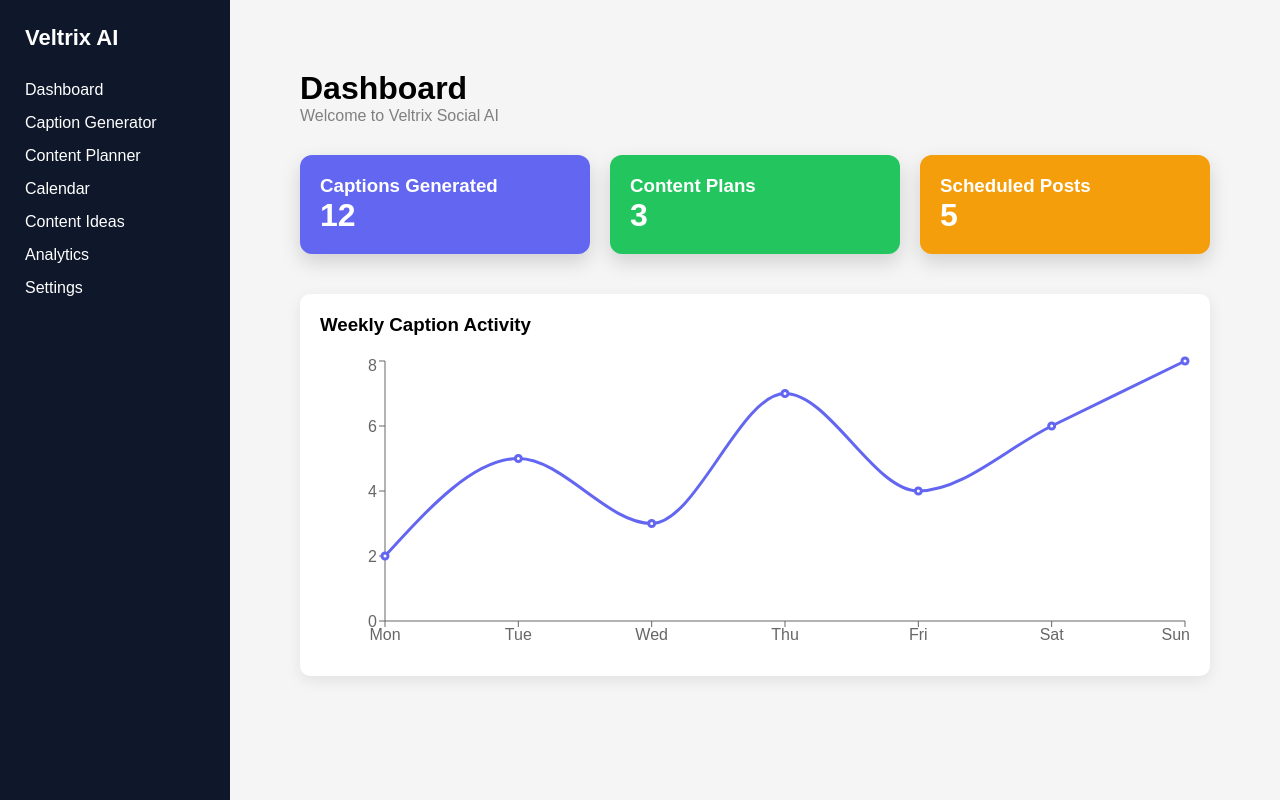
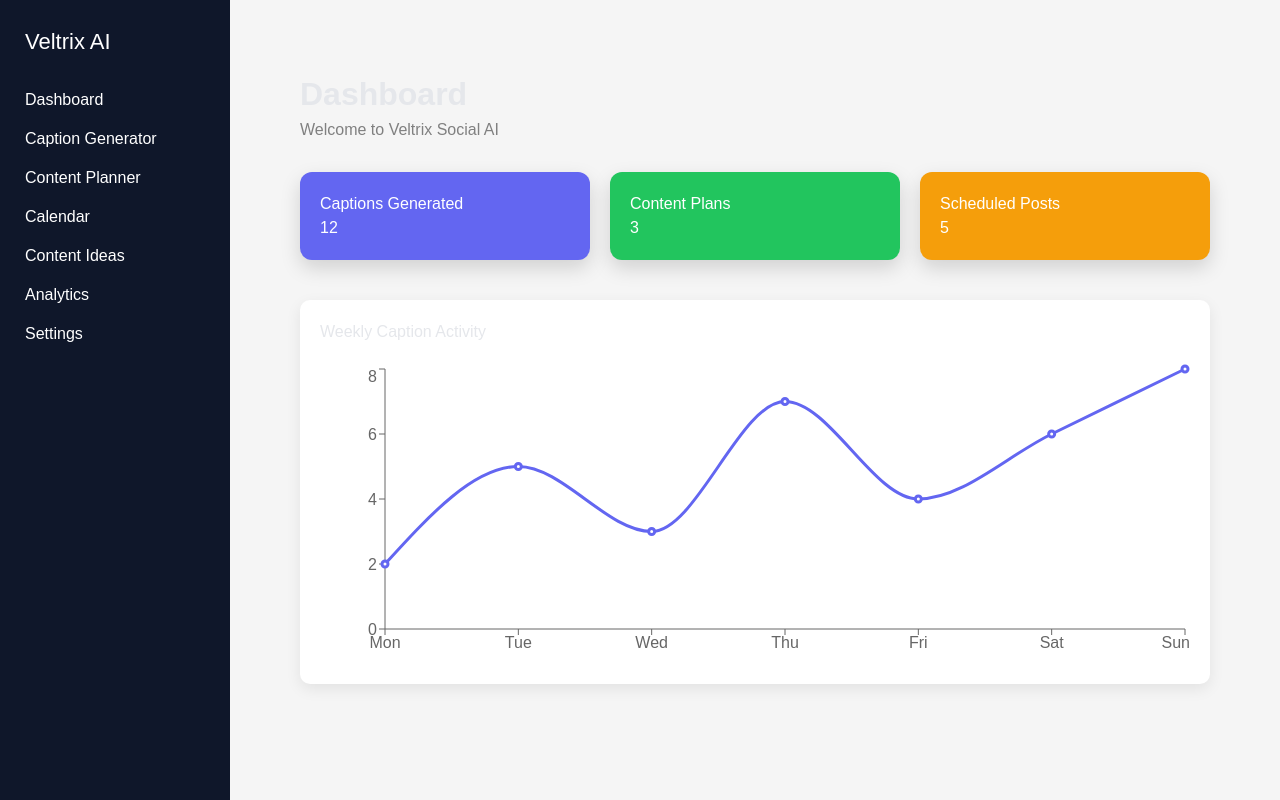
Before and after one commit to syedfaraz0099-sketch/veltrix-social-ai, a Next.js app in the folder frontend/: page /dashboard in a window 1280 px wide. Built offline with nearby package versions, Linux system fonts and the light colour scheme.

Commit message:
Update globals.css

```diff
--- a/frontend/app/globals.css
+++ b/frontend/app/globals.css
@@ -1,124 +1,67 @@
-*{
-margin:0;
-padding:0;
-box-sizing:border-box;
-font-family:Arial, Helvetica, sans-serif;
+@tailwind base;
+@tailwind components;
+@tailwind utilities;
+
+/* Global Reset */
+* {
+  box-sizing: border-box;
+  padding: 0;
+  margin: 0;
 }
 
-/* DASHBOARD LAYOUT */
-
-.dashboard-container{
-display:flex;
-min-height:100vh;
+/* Body styling */
+body {
+  background-color: #0f172a;
+  color: #e5e7eb;
+  font-family: ui-sans-serif, system-ui, -apple-system, BlinkMacSystemFont,
+    "Segoe UI", Roboto, Helvetica, Arial, "Apple Color Emoji",
+    "Segoe UI Emoji";
 }
 
-/* SIDEBAR */
-
-.sidebar{
-width:250px;
-background:linear-gradient(180deg,#0f172a,#1e293b);
-color:white;
-padding:30px 20px;
-display:flex;
-flex-direction:column;
-gap:18px;
-position:fixed;
-top:0;
-left:0;
-height:100vh;
-transition:0.3s ease;
-z-index:1000;
+/* Links */
+a {
+  color: inherit;
+  text-decoration: none;
 }
 
-.sidebar h2{
-margin-bottom:20px;
+/* Scrollbar styling */
+::-webkit-scrollbar {
+  width: 6px;
 }
 
-.sidebar a{
-color:#cbd5e1;
-text-decoration:none;
-font-size:15px;
+::-webkit-scrollbar-track {
+  background: #020617;
 }
 
-.sidebar a:hover{
-color:white;
+::-webkit-scrollbar-thumb {
+  background: #334155;
+  border-radius: 10px;
 }
 
-/* MAIN CONTENT */
-
-.main-content{
-flex:1;
-margin-left:250px;
-padding:40px;
-background:#f3f4f6;
-min-height:100vh;
+/* Container helper */
+.container {
+  max-width: 1280px;
+  margin: auto;
+  padding: 1rem;
 }
 
-/* MOBILE HEADER */
-
-.mobile-header{
-display:none;
-position:fixed;
-top:0;
-left:0;
-width:100%;
-background:white;
-padding:15px;
-align-items:center;
-gap:15px;
-border-bottom:1px solid #ddd;
-z-index:1100;
+/* Dashboard card styling */
+.card {
+  background: #1e293b;
+  border-radius: 12px;
+  padding: 20px;
+  box-shadow: 0 10px 25px rgba(0,0,0,0.3);
 }
 
-.mobile-header button{
-background:#2563eb;
-color:white;
-border:none;
-padding:10px 12px;
-border-radius:6px;
-cursor:pointer;
-font-size:18px;
+/* Button helper */
+.btn-primary {
+  background: #3b82f6;
+  color: white;
+  padding: 10px 18px;
+  border-radius: 8px;
+  transition: 0.2s ease;
 }
 
-/* DASHBOARD CARDS */
-
-.cards{
-display:grid;
-grid-template-columns:repeat(3,1fr);
-gap:25px;
-margin-top:30px;
+.btn-primary:hover {
+  background: #2563eb;
 }
-
-.card{
-background:white;
-padding:25px;
-border-radius:10px;
-box-shadow:0 4px 10px rgba(0,0,0,0.05);
-}
-
-/* MOBILE RESPONSIVE */
-
-@media(max-width:768px){
-
-.mobile-header{
-display:flex;
-}
-
-.sidebar{
-left:-260px;
-}
-
-.sidebar.active{
-left:0;
-}
-
-.main-content{
-margin-left:0;
-padding:90px 25px 25px 25px;
-}
-
-.cards{
-grid-template-columns:1fr;
-}
-
-}
```
